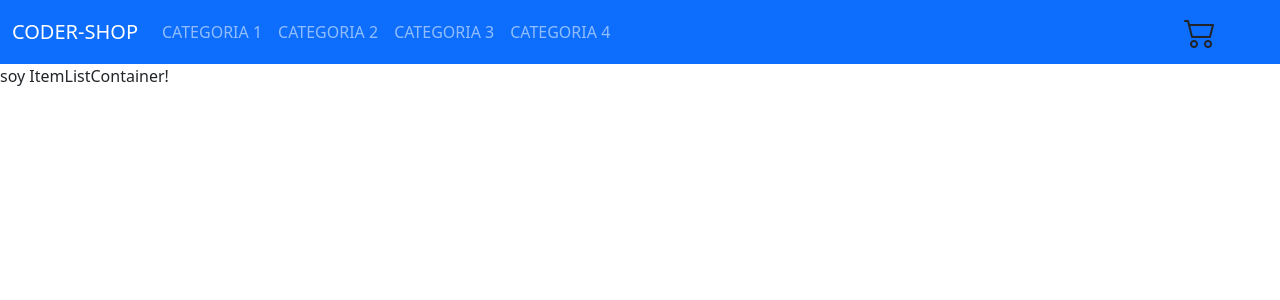
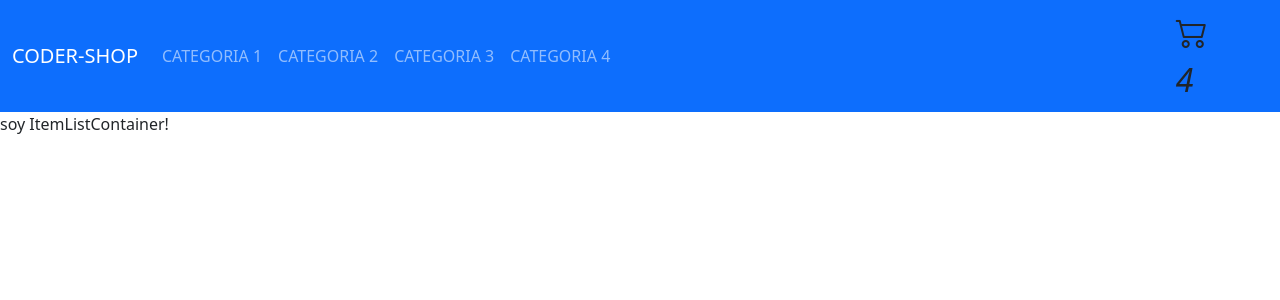
Before and after one commit to TomasPujolle/react-js-Tomas-Pujolle, a React (Create React App) app: page / in a window 1280 px wide. Shown: the top 300 px of the page. Built offline with nearby package versions, Linux system fonts and the light colour scheme.

Commit message:
entrega de desafio

```diff
--- a/src/components/CartWidget.jsx
+++ b/src/components/CartWidget.jsx
@@ -5,7 +5,7 @@ import 'bootstrap-icons/font/bootstrap-icons.css';
 const CartWidget = () => {
     return (
         <div>
-            <i className="bi bi-cart2"></i>
+            <i className="bi bi-cart2">4</i>
         </div>
 
     );
```
